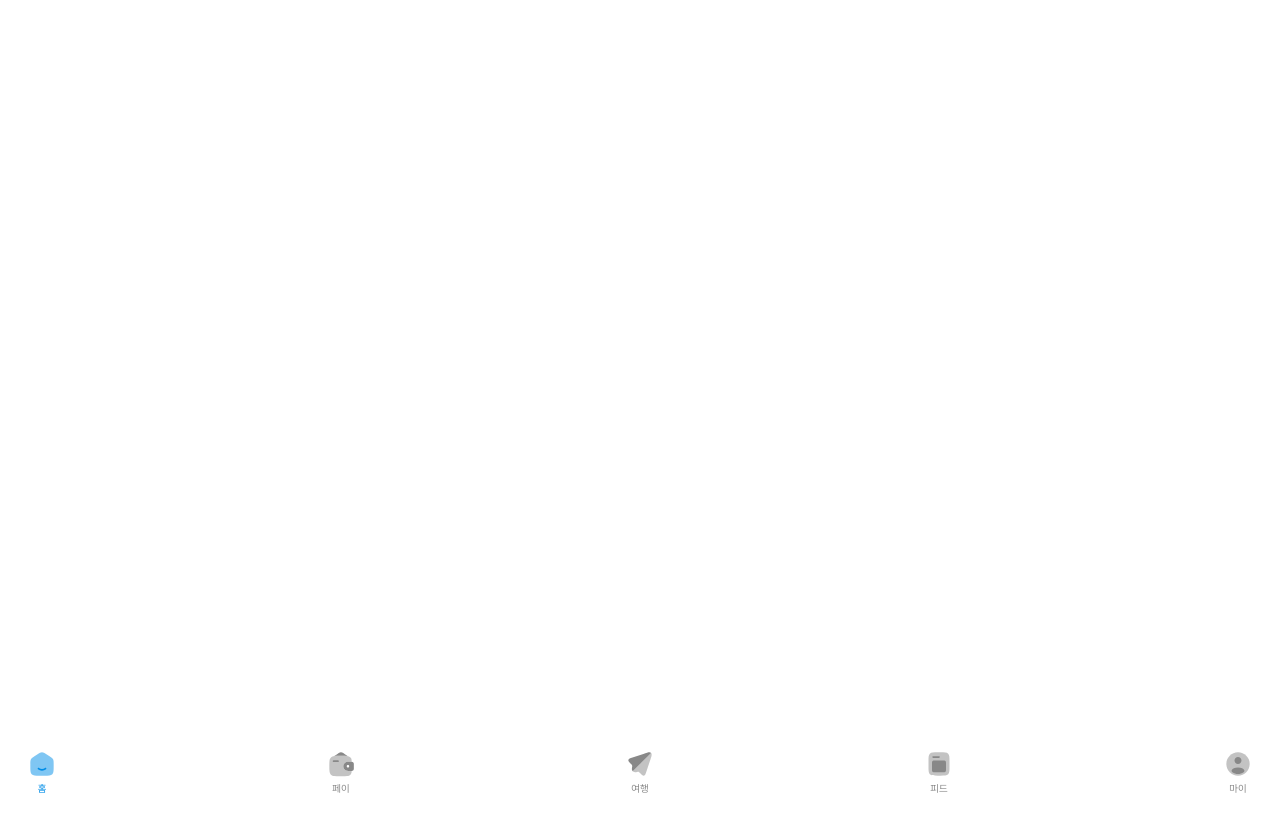
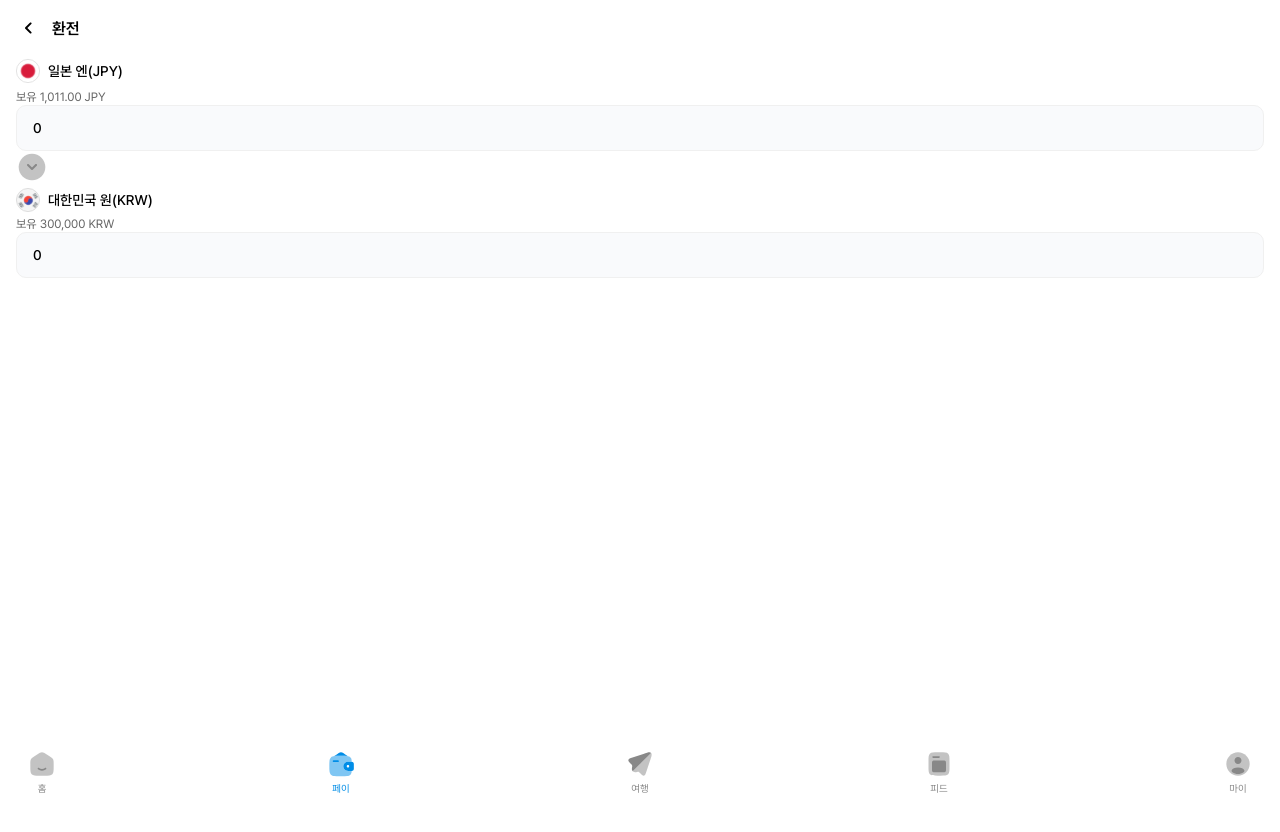
Before and after one commit to lshyunee/Triplet, a React (Create React App) app in the folder triplet/: page /pay/exchange in a window 1280 px wide. Before the commit this address had no page. Shown: the top 832 px of the page. Before the commit the page ends 800 px from the top, so only its background shows below. Built offline with nearby package versions, Linux system fonts and the light colour scheme; a web font is replaced by a local one.

Commit message:
feat: exchangePage

```diff
--- a/triplet/src/pages/pay/ExchangePage.tsx
+++ b/triplet/src/pages/pay/ExchangePage.tsx
@@ -1,7 +1,79 @@
-import React, {useEffect} from 'react';
+import React, {useEffect, useState} from 'react';
 import { useDispatch } from 'react-redux';
 import styled from 'styled-components';
 import { pageMove } from '../../features/navigation/naviSlice';
+import BackHeader from '../../components/header/BackHeader';
+import { ReactComponent as USFlag } from '../../assets/pay/us.svg';
+import { ReactComponent as EUFlag } from '../../assets/pay/eu.svg';
+import { ReactComponent as JPFlag } from '../../assets/pay/jp.svg';
+import { ReactComponent as CHFlag } from '../../assets/pay/ch.svg';
+import { ReactComponent as UKFlag } from '../../assets/pay/uk.svg';
+import { ReactComponent as SWFlag } from '../../assets/pay/sw.svg';
+import { ReactComponent as CAFlag } from '../../assets/pay/ca.svg';
+import { ReactComponent as KRFlag } from '../../assets/pay/kr.svg';
+import { ReactComponent as DownArrow } from '../../assets/pay/downArrow.svg';
+
+
+const s = {
+  Container: styled.div`
+    margin-top: 56px;
+    height: 100vh;
+    padding: 0 16px;
+    /* padding-bottom: 56px; */
+  `,
+  Title: styled.span`
+    font-size: 14px;
+    font-weight: 500;
+    margin-left: 8px;
+  `,
+  TitleArea: styled.div`
+    display: flex;
+    align-items: center;
+  `,
+  Caption: styled.span`
+    font-size: 12px;
+    font-weight: 400;
+    color: #666666;
+  `,
+  USFlag: styled(USFlag)`
+    width: 24px;
+  `,
+  EUFlag: styled(EUFlag)`
+    width: 24px;
+  `,
+  JPFlag: styled(JPFlag)`
+    width: 24px;
+  `,
+  CHFlag: styled(CHFlag)`
+    width: 24px;
+  `,
+  UKFlag: styled(UKFlag)`
+    width: 24px;
+  `,
+  SWFlag: styled(SWFlag)`
+    width: 24px;
+  `,
+  CAFlag: styled(CAFlag)`
+    width: 24px;
+  `,
+  KRFlag: styled(KRFlag)`
+    width: 24px;
+  `,
+  InputArea: styled.div`
+    width: 100%;
+    display: flex;
+    `,
+  ExchangeInput: styled.input`
+    font-size: 14px;
+    font-weight: 500;
+    background-color: #F9FAFC;
+    border: solid 1px #F0F0F0;
+    border-radius: 10px;
+    height: 44px;
+    width: 100%;
+    padding: 0 16px;
+  `,
+}
 
 const ExchangePage = () => {
   const dispatch = useDispatch();
@@ -10,9 +82,106 @@ const ExchangePage = () => {
     dispatch(pageMove("pay"));
   }, []);
 
+  const nation:string = "일본"
+  const from = "일본"
+  const to:string = "대한민국"
+
+  const [ fromAmount, setFromAmount ] = useState<any>('0');
+  const [ toAmount, setToAmount ] = useState<any>('0');
+
+  const fromOnChange = (e: React.FormEvent<HTMLInputElement>) => {
+    const {
+      currentTarget: { value },
+    } = e;
+    setFromAmount(value);
+  };
+
+  const toOnChange = (e: React.FormEvent<HTMLInputElement>) => {
+    const {
+      currentTarget: { value },
+    } = e;
+    setToAmount(value);
+  };
+
+  useEffect(() => {
+    if (fromAmount === '' || isNaN(fromAmount)) {
+      setFromAmount('0')
+    } else {
+      setFromAmount(Number(fromAmount))
+    }
+    if (Number(fromAmount)*10 !== Number(toAmount)) {
+      setToAmount(Number(fromAmount)*10)
+    }
+  }, [fromAmount])
+
+  useEffect(() => {
+    if (toAmount === '' || isNaN(toAmount)) {
+      setToAmount('0')
+    } else {
+      setToAmount(Number(toAmount))
+    }
+    if (Number(fromAmount)*10 !== Number(toAmount)) {
+      setFromAmount(Math.floor(Number(toAmount)/10))
+    }
+  }, [toAmount])
+
 
   return(
     <>
+    <BackHeader title='환전'/>
+    <s.Container>
+      <s.TitleArea>
+        {(() => {
+          switch (nation) {
+            case "미국":
+              return <><s.USFlag/><s.Title>미국 달러(USD)</s.Title></>
+            case "유럽":
+              return <><s.EUFlag/><s.Title>유럽 유로(EUR)</s.Title></>
+            case "일본":
+              return <><s.JPFlag/><s.Title>일본 엔(JPY)</s.Title></>
+            case "중국":
+              return <><s.CHFlag/><s.Title>중국 위안(CNY)</s.Title></>
+            case "영국":
+              return <><s.UKFlag/><s.Title>영국 파운드(GBP)</s.Title></>
+            case "스위스":
+              return <><s.SWFlag/><s.Title>스위스 프랑(CHF)</s.Title></>
+            case "캐나다":
+              return <><s.CAFlag/><s.Title>캐나다 달러(CAD)</s.Title></>
+            case "대한민국":
+              return <><s.KRFlag/><s.Title>대한민국 원(KRW)</s.Title></>
+          }
+        }) ()}
+      </s.TitleArea>
+      <s.Caption>보유 1,011.00 JPY</s.Caption>
+      <s.InputArea><s.ExchangeInput onChange={fromOnChange} value={fromAmount}/></s.InputArea>
+
+      <DownArrow/>
+
+      <s.TitleArea>
+        {(() => {
+          switch (to) {
+            case "미국":
+              return <><s.USFlag/><s.Title>미국 달러(USD)</s.Title></>
+            case "유럽":
+              return <><s.EUFlag/><s.Title>유럽 유로(EUR)</s.Title></>
+            case "일본":
+              return <><s.JPFlag/><s.Title>일본 엔(JPY)</s.Title></>
+            case "중국":
+              return <><s.CHFlag/><s.Title>중국 위안(CNY)</s.Title></>
+            case "영국":
+              return <><s.UKFlag/><s.Title>영국 파운드(GBP)</s.Title></>
+            case "스위스":
+              return <><s.SWFlag/><s.Title>스위스 프랑(CHF)</s.Title></>
+            case "캐나다":
+              return <><s.CAFlag/><s.Title>캐나다 달러(CAD)</s.Title></>
+            case "대한민국":
+              return <><s.KRFlag/><s.Title>대한민국 원(KRW)</s.Title></>
+          }
+        }) ()}
+      </s.TitleArea>
+      <s.Caption>보유 300,000 KRW</s.Caption>
+      <s.InputArea><s.ExchangeInput onChange={toOnChange} value={toAmount}/></s.InputArea>
+    </s.Container>
     </>
   );
 };
--- a/triplet/src/pages/user/signup/SignupPage.tsx
+++ b/triplet/src/pages/user/signup/SignupPage.tsx
@@ -193,17 +193,18 @@ const SignupPage = () => {
         = useAxios('/sms/send','POST',{phoneNumber : phoneNum});
 
     const certificateSend = () => {
-        console.log("전화번호"+phoneNum);
         phoneRefetch();
         if(phoneStatus===200){
             console.log(phoneData);
         }
         if(phoneStatus===400){
             console.log(phoneData);
+            console.log(phoneStatus);
             setErrorMsg(phoneData.message);
             isErrorOpen();
         }
     };
+
 
     const { data : smsData, error: smsError, loading: smsLoading,
         status: smsStatus, refetch: smsRefetch}
--- a/triplet/src/routes/AppRoutes.tsx
+++ b/triplet/src/routes/AppRoutes.tsx
@@ -18,6 +18,7 @@ import SimplePasswordConfirmPage from '../pages/user/simplePassword/SimplePasswo
 import SimplePasswordSetConfirmPage from '../pages/user/simplePassword/SimplePasswordSetConfirmPage';
 import AccountDetailPage from '../pages/pay/AccountDetailPage';
 import GlobalWalletPage from '../pages/pay/GlobalWalletPage';
+import ExchangePage from '../pages/pay/ExchangePage';
 
 
 const AppRoutes: React.FC = () => (
@@ -36,6 +37,7 @@ const AppRoutes: React.FC = () => (
             <Route path="/pay" element={<Pay/>}/>
             <Route path="/pay/account-detail" element={<AccountDetailPage/>}/>
             <Route path="/pay/global-wallet" element={<GlobalWalletPage/>}/>
+            <Route path="/pay/exchange" element={<ExchangePage/>}/>
             <Route path="/travels" element={<Travels/>}/>
             <Route path="/alarm" element={<Alarm/>}/>
         </Routes>
```
Also changed, not shown: triplet/src/assets/pay/downArrow.svg (added), triplet/src/assets/pay/kr.svg (added).
